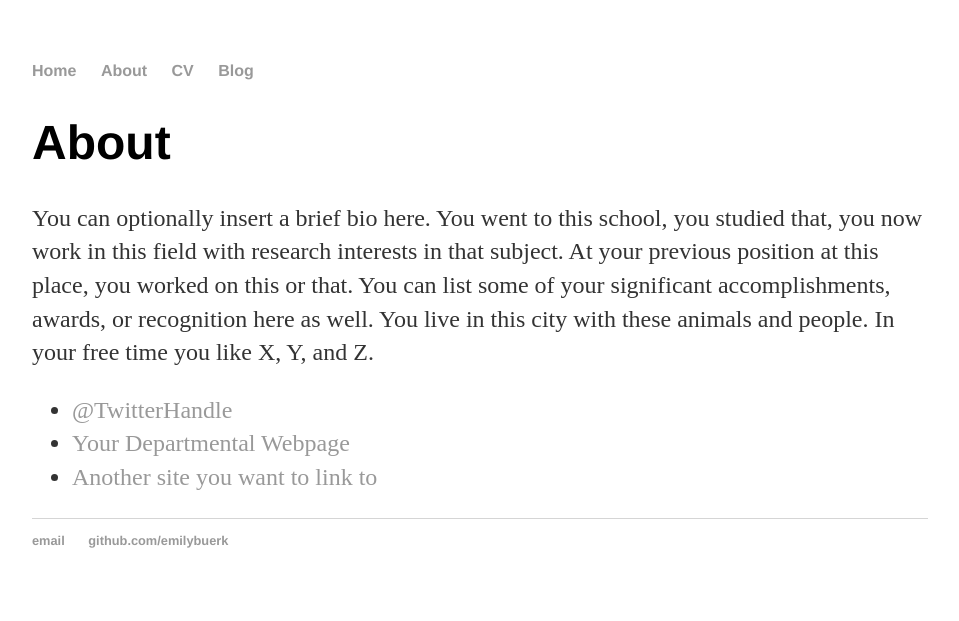
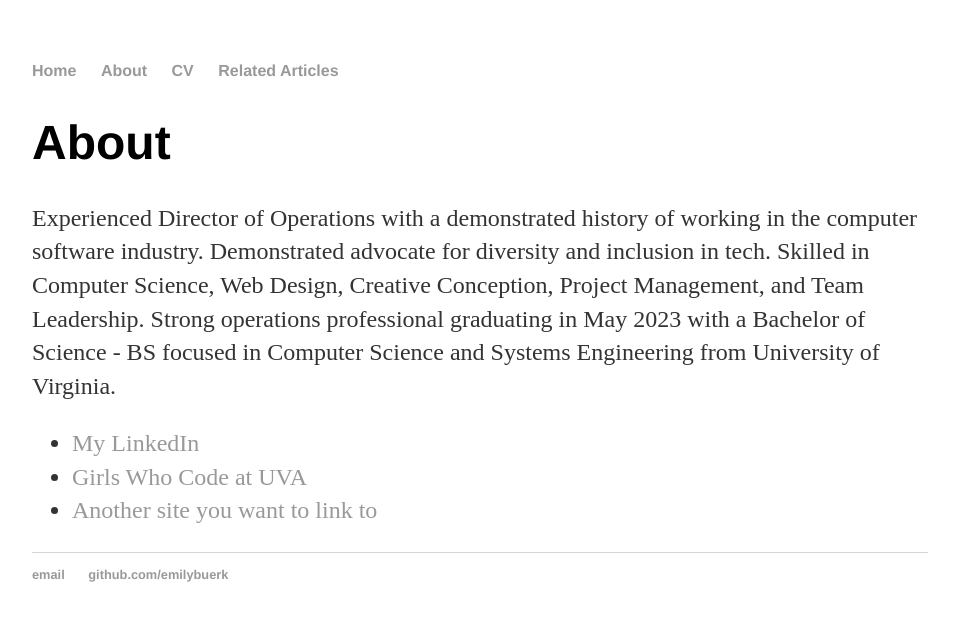
Before and after one commit to emilybuerk/emilybuerk.github.io, a Jekyll site: the page built from about/index.html, in a window 1280 px wide. Shown: the top 621 px of the page, without its empty margins (160-1119 px from the left). Built offline with Jekyll 4.4.1, drawn with Linux system fonts in a browser that asks for light colours.

Commit message:
blog --> related articles and about updates

```diff
--- a/_layouts/default.html
+++ b/_layouts/default.html
@@ -14,7 +14,7 @@
 <li><a href="/">Home</a></li>
 <li><a href="/about">About</a></li>
 <li><a href="/cv">CV</a></li>
-<li><a href="/blog">Blog</a></li>
+<li><a href="/blog">Related Articles</a></li>
 </ul>
     </nav>
 <div class="container">
--- a/about/index.html
+++ b/about/index.html
@@ -5,11 +5,11 @@
 
 		<div class="about">
 			<h1>About</h1>
-			<p>You can optionally insert a brief bio here. You went to this school, you studied that, you now work in this field with research interests in that subject. At your previous position at this place, you worked on this or that. You can list some of your significant accomplishments, awards, or recognition here as well. You live in this city with these animals and people. In your free time you like X, Y, and Z.</p>
+			<p>Experienced Director of Operations with a demonstrated history of working in the computer software industry. Demonstrated advocate for diversity and inclusion in tech. Skilled in Computer Science, Web Design, Creative Conception, Project Management, and Team Leadership. Strong operations professional graduating in May 2023 with a Bachelor of Science - BS focused in Computer Science and Systems Engineering from University of Virginia.</p>
 
 			<ul class="contacts">
-				<li><a href="#">@TwitterHandle</a></li>
-				<li><a href="#">Your Departmental Webpage</a></li>
+				<li><a href="https://www.linkedin.com/in/emily-buerk/">My LinkedIn</a></li>
+				<li><a href="https://www.gwcuva.com/">Girls Who Code at UVA</a></li>
 				<li><a href="#">Another site you want to link to</a></li>
 				</ul>
 		</div>
--- a/blog/index.html
+++ b/blog/index.html
@@ -1,6 +1,6 @@
 ---
 layout: default
-title: Emily Buerk's Blog
+title: Emily Buerk's Related Articles
 ---
 <h1>{{ page.title }}</h1>
 <ul class="posts">
```
Also changed, not shown: blog/atom.xml (+4 -4 lines).
